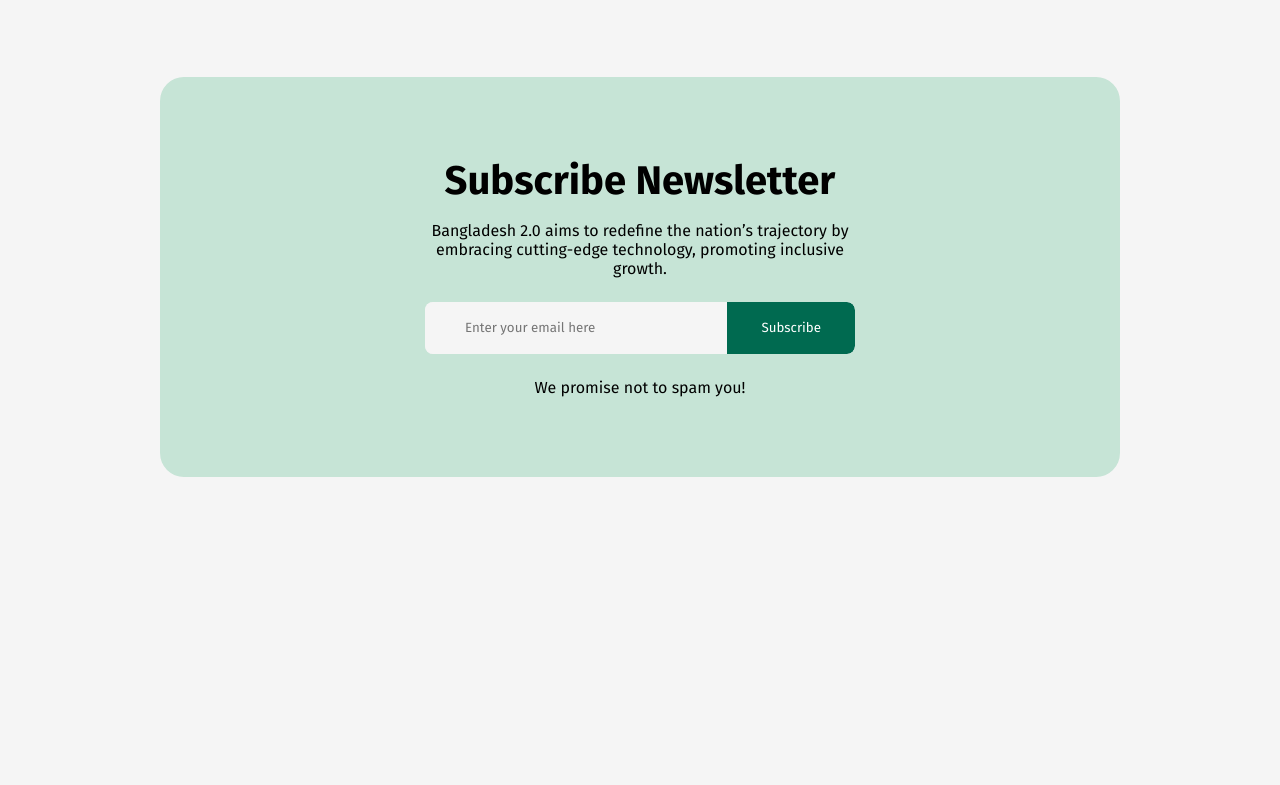
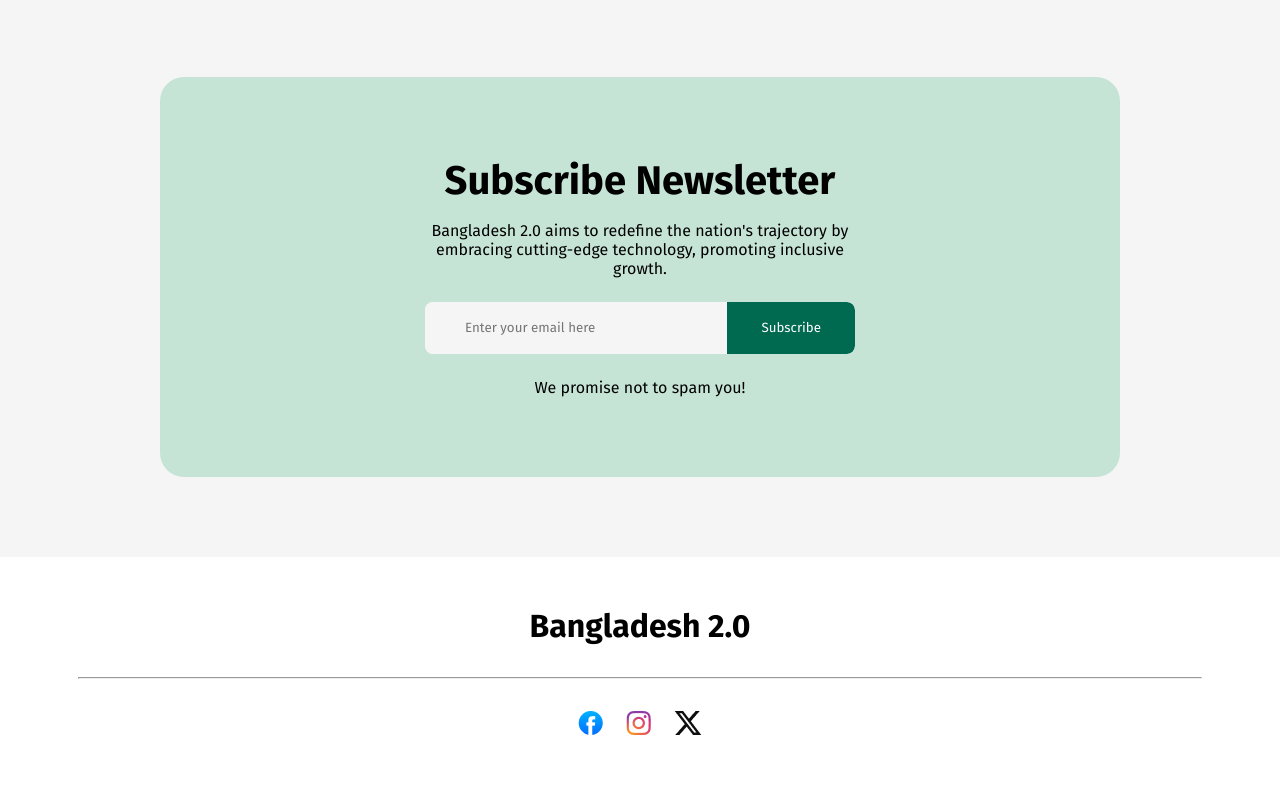
Before and after one commit to tamimMuntakim/B11_Assignment1, a plain HTML site: page index.html in a window 1280 px wide. Shown: the part 4073-4858 px from the top of the page. Before the commit the page ends 4550 px from the top, so only its background shows below. Drawn offline with Linux system fonts and the light colour scheme.

Commit message:
end-section done

```diff
--- a/index.html
+++ b/index.html
@@ -202,7 +202,7 @@
                 Subscribe Newsletter
             </h1>
             <p class="newsletter-desc">
-                Bangladesh 2.0 aims to redefine the nation’s trajectory by embracing cutting-edge technology, promoting
+                Bangladesh 2.0 aims to redefine the nation's trajectory by embracing cutting-edge technology, promoting
                 inclusive growth.
             </p>
             <div class="type-box-container">
@@ -216,7 +216,17 @@
         </section>
     </main>
     <footer>
-
+        <div class="end-section">
+            <h1>
+                Bangladesh 2.0
+            </h1>
+            <hr>
+            <div class="contact-container">
+                <img class="contact-icon" src="assets/facebook.png" alt="">
+                <img class="contact-icon" src="assets/instagram.png" alt="">
+                <img class="contact-icon" src="assets/x.png" alt="">
+            </div >
+        </div>
     </footer>
 </body>
 
--- a/styles/style.css
+++ b/styles/style.css
@@ -279,21 +279,24 @@
     font-weight: 500;
 }
 
-#recent-news{
+#recent-news {
     margin: 80px 160px 0px;
     display: block;
 }
-#recent-news > h1{
+
+#recent-news>h1 {
     font-size: 40px;
     font-weight: 700;
     margin-bottom: 24px;
 }
-#recent-news .news-short{
+
+#recent-news .news-short {
     font-size: 16px;
     font-weight: 400;
     margin-bottom: 32px;
 }
-.news-container{
+
+.news-container {
     background-color: #FFFFFF;
     padding: 48px;
     margin-bottom: 24px;
@@ -303,28 +306,34 @@
     justify-content: space-evenly;
     gap: 32px;
 }
-.news-container *{
+
+.news-container * {
     background-color: inherit;
 }
-.news-img img{
+
+.news-img img {
     border-radius: 24px;
 }
-.news-head{
+
+.news-head {
     font-size: 32px;
     font-weight: 700;
     margin-bottom: 12px;
 }
-.news-date-time{
+
+.news-date-time {
     font-size: 16px;
     font-weight: 400;
     margin: 12px 0px;
 }
-.news-desc{
+
+.news-desc {
     font-size: 18px;
     font-weight: 400;
     margin-bottom: 32px;
 }
-.news-more{
+
+.news-more {
     background-color: #006A50;
     color: #FFFFFF;
     padding: 13px 26px;
@@ -332,7 +341,7 @@
     border-radius: 8px;
 }
 
-#donate{
+#donate {
     margin: 80px 160px 0px;
     display: block;
     display: flex;
@@ -341,26 +350,29 @@
     /* justify-content: center; */
 }
 
-.donation-title{
+.donation-title {
     text-align: center;
     font-size: 40px;
     font-weight: 700;
     margin-bottom: 24px;
 }
-.donation-subtitle{
+
+.donation-subtitle {
     text-align: center;
     padding: 0px 60px;
     font-size: 16px;
     font-weight: 400;
     margin-bottom: 32px;
 }
-.donation-amount-container{
+
+.donation-amount-container {
     display: flex;
     gap: 24px;
-    justify-content:space-between;
+    justify-content: space-between;
     margin-bottom: 32px;
 }
-.donation-amount-container button{
+
+.donation-amount-container button {
     font-size: 40px;
     font-weight: 700;
     padding: 40px;
@@ -368,9 +380,11 @@
     border: 1px solid rgba(14, 14, 14, 0.15);
     border-radius: 16px;
 }
-.donation-amount-container .for500{
+
+.donation-amount-container .for500 {
     background-color: #C6E4D6;
 }
+
 .amount-box {
     padding: 0px 124px;
     width: 100%;
@@ -388,7 +402,8 @@
     font-size: 20px;
     font-weight: 400;
 }
-.donation-done{
+
+.donation-done {
     background-color: #006A50;
     color: #FFFFFF;
     padding: 17px 34px;
@@ -407,29 +422,33 @@
     background-color: #C6E4D6;
     border-radius: 24px;
 }
+
 /* #newsletter *{
     background-color: inherit;
 } */
-.newslwttwr-heading{
+.newslwttwr-heading {
     font-size: 40px;
     font-weight: 700;
     margin-bottom: 16px;
     background-color: inherit;
 }
-.newsletter-desc{
+
+.newsletter-desc {
     font-size: 16px;
     font-weight: 400;
     text-align: center;
     margin-bottom: 24px;
     background-color: inherit;
 }
-.type-box-container{
+
+.type-box-container {
     width: 100%;
     display: flex;
     margin-bottom: 24px;
     border-radius: 8px;
     overflow: hidden;
 }
+
 /* .type-box-container table{
     width: 100%;
     flex:1;
@@ -445,7 +464,7 @@
     border-radius: 8px 0px 0px 8px;
 }
 
-.subscribe-btn{
+.subscribe-btn {
     color: #FFFFFF;
     background-color: #006A50;
     padding: 17px 34px;
@@ -453,9 +472,34 @@
     border-radius: 0px 8px 8px 0px;
     /* width: 1%; */
 }
-.no-spam{
+
+.no-spam {
     font-size: 16px;
     font-weight: 400;
     background-color: inherit;
     text-align: center;
 }
+
+.end-section {
+    margin-top: 80px;
+    padding: 50px 0px;
+    display: flex;
+    flex-direction: column;
+    align-items: center;
+    background-color: #ffffff;
+}
+
+.end-section * {
+    background-color: inherit;
+}
+
+.end-section hr {
+    margin: 32px 0px;
+    color: rgba(14, 14, 14, 0.1);
+    width: 1122px;
+}
+
+.contact-container {
+    display: flex;
+    gap: 23px;
+}
```
